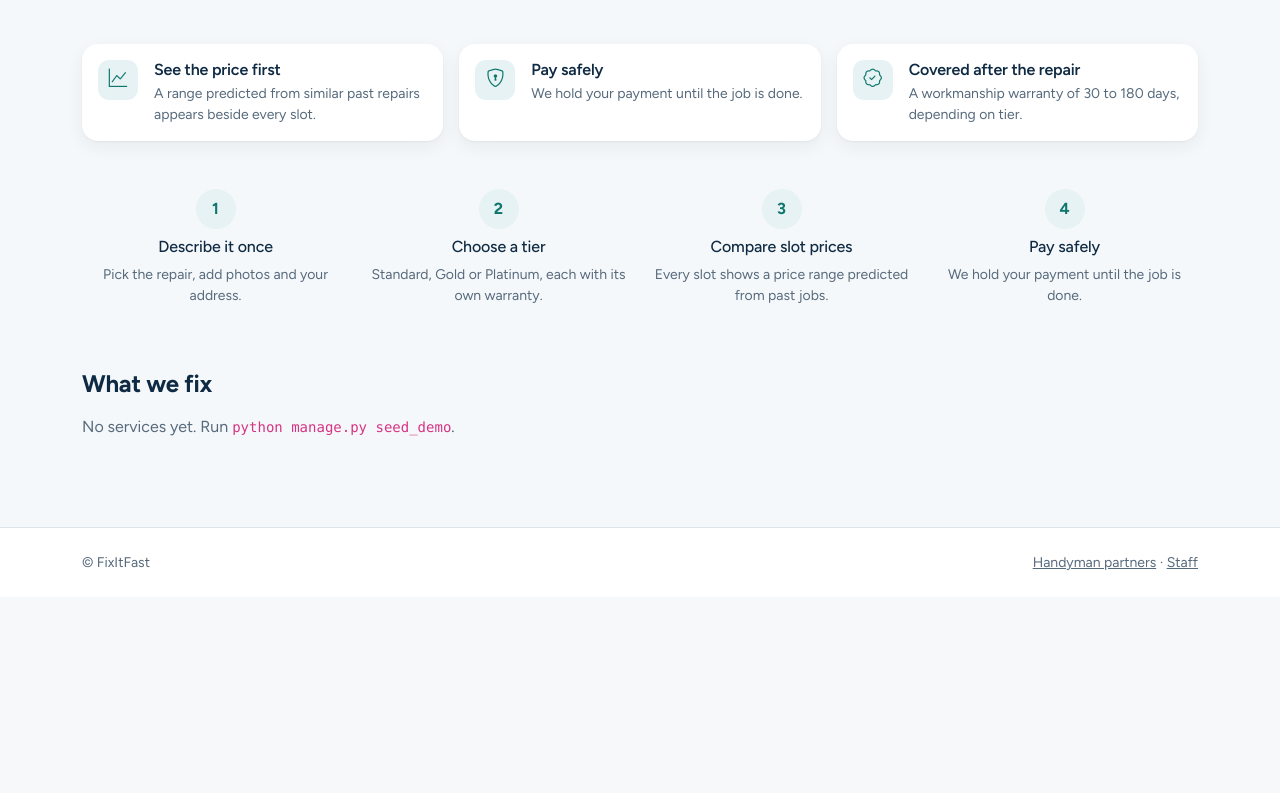
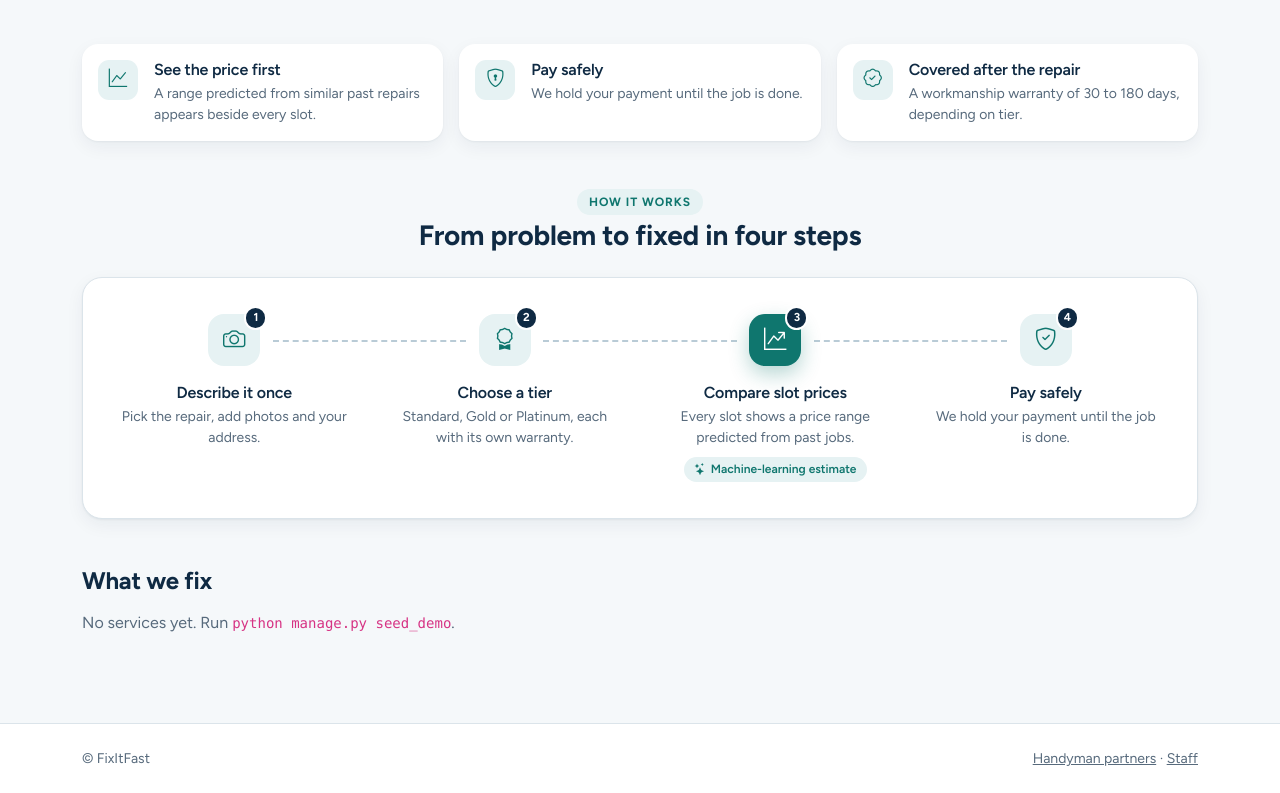
Before and after one commit to KeithChan01/FixItFast, a Django app: page / in a window 1280 px wide. Shown: the part 460-1253 px from the top of the page. Before the commit the page ends 1030 px from the top, so only its background shows below. Run offline with Django 5.2, Linux system fonts and the light colour scheme; data that the repository does not hold is empty.

Commit message:
Redesign homepage "How it works" section
- Turn the four plain numbered steps into a panel with icon tiles,
  number badges and a dashed line joining the steps (across on large
  screens, down the left on small ones). Step 3 is highlighted with a
  "Machine-learning estimate" tag.
- Add an illustration (static/img/how-it-works.svg) beside the stacked
  steps at 768-991px, where the panel's right half was empty.
- Remove a duplicate class attribute on the hero image.

```diff
--- a/fixitfastproj/static/css/fixitfast.css
+++ b/fixitfastproj/static/css/fixitfast.css
@@ -155,9 +155,63 @@ input[type=checkbox], input[type=radio] { accent-color: var(--ff-teal); }
   flex: none; width: 2.5rem; height: 2.5rem; display: grid; place-items: center;
   border-radius: .7rem; background: var(--ff-mist); color: var(--ff-teal); font-size: 1.15rem;
 }
-.step-num {
-  width: 2.5rem; height: 2.5rem; line-height: 2.5rem; margin: 0 auto;
-  border-radius: 50%; background: var(--ff-mist); color: var(--ff-teal); font-weight: 700;
+/* Home "How it works": numbered icon tiles joined by a dashed line. Stacked with the
+   line running down the left on small screens, four across on large ones. */
+.eyebrow {
+  display: inline-block; padding: .25rem .75rem; border-radius: 999px;
+  background: var(--ff-mist); color: var(--ff-teal);
+  font-size: .75rem; font-weight: 700; letter-spacing: .08em; text-transform: uppercase;
+}
+.steps-panel {
+  padding: 1.5rem;
+  background: #fff; border: 1px solid var(--ff-line); border-radius: 1.25rem;
+  box-shadow: var(--bs-box-shadow-sm);
+}
+.steps { list-style: none; margin: 0; padding: 0; display: grid; gap: 1.75rem; }
+/* Illustration beside the stacked steps; hidden on phones (too narrow) and on
+   large screens, where the four steps already fill the width. */
+.steps-art { display: none; width: 100%; height: auto; }
+@media (min-width: 768px) and (max-width: 991.98px) {
+  .steps-panel { display: grid; grid-template-columns: 1fr minmax(0, 18rem); gap: 2rem; align-items: center; }
+  .steps-art { display: block; }
+}
+.step { position: relative; padding-left: 4.5rem; min-height: 3.25rem; }
+.step-icon {
+  position: absolute; left: 0; top: 0; z-index: 1;
+  width: 3.25rem; height: 3.25rem; display: grid; place-items: center;
+  border-radius: 1rem; background: var(--ff-mist); color: var(--ff-teal); font-size: 1.4rem;
+  transition: transform .15s;
+}
+.step:hover .step-icon { transform: translateY(-2px); }
+.step-badge {
+  position: absolute; top: -.45rem; right: -.45rem;
+  width: 1.45rem; height: 1.45rem; display: grid; place-items: center;
+  border: 2px solid #fff; border-radius: 50%;
+  background: var(--ff-navy); color: #fff; font-size: .72rem; font-weight: 700;
+}
+.step:not(:last-child)::before {
+  content: ''; position: absolute; left: 1.625rem; top: 3.75rem; bottom: -1.25rem;
+  border-left: 2px dashed #b9cbd6;
+}
+.step-featured .step-icon {
+  background: var(--ff-teal); color: #fff;
+  box-shadow: 0 .5rem 1.25rem rgba(15, 118, 110, .3);
+}
+.step-tag {
+  display: inline-flex; align-items: center; gap: .3rem;
+  padding: .2rem .65rem; border-radius: 999px;
+  background: var(--ff-mist); color: var(--ff-teal); font-size: .75rem; font-weight: 600;
+}
+@media (min-width: 992px) {
+  .steps-panel { padding: 2.25rem 1.5rem; }
+  .steps { grid-template-columns: repeat(4, 1fr); gap: 1rem; }
+  .step { padding: 0 .75rem; text-align: center; }
+  .step-icon { position: relative; margin: 0 auto 1.1rem; }
+  /* From this icon's right edge to the next icon's left edge, across the 1rem grid gap. */
+  .step:not(:last-child)::before {
+    left: calc(50% + 2.4rem); right: calc(-50% + 1.4rem); top: 1.625rem; bottom: auto;
+    border-left: 0; border-top: 2px dashed #b9cbd6;
+  }
 }
 
 /* Admin panel layout: fixed sidebar on wide screens, stacked on narrow ones */
--- a/fixitfastproj/storefront/templates/storefront/home.html
+++ b/fixitfastproj/storefront/templates/storefront/home.html
@@ -24,7 +24,7 @@
     </div>
     <div class="col-lg-5">
       <img class="hero-photo" src="{% static 'img/handyman.jpg' %}" width="350" height="233"
-           alt="Handyman doing work" class="rounded-corners" fetchpriority="high">
+           alt="Handyman doing work" fetchpriority="high">
     </div>
   </div>
 </section>
@@ -44,12 +44,39 @@
   </div></div></div>
 </div>
 
-<div class="row g-3 mb-5 text-center">
-  <div class="col-md-3"><div class="step-num">1</div><h3 class="h6 mt-2">Describe it once</h3><p class="small text-secondary">Pick the repair, add photos and your address.</p></div>
-  <div class="col-md-3"><div class="step-num">2</div><h3 class="h6 mt-2">Choose a tier</h3><p class="small text-secondary">Standard, Gold or Platinum, each with its own warranty.</p></div>
-  <div class="col-md-3"><div class="step-num">3</div><h3 class="h6 mt-2">Compare slot prices</h3><p class="small text-secondary">Every slot shows a price range predicted from past jobs.</p></div>
-  <div class="col-md-3"><div class="step-num">4</div><h3 class="h6 mt-2">Pay safely</h3><p class="small text-secondary">We hold your payment until the job is done.</p></div>
-</div>
+<section class="how-it-works mb-5" aria-labelledby="how-heading">
+  <div class="text-center mb-4">
+    <span class="eyebrow">How it works</span>
+    <h2 id="how-heading" class="h3 mt-1 mb-0">From problem to fixed in four steps</h2>
+  </div>
+  <div class="steps-panel">
+  <ol class="steps">
+    <li class="step">
+      <div class="step-icon"><i class="bi bi-camera" aria-hidden="true"></i><span class="step-badge">1</span></div>
+      <h3 class="h6 fw-semibold mb-1">Describe it once</h3>
+      <p class="small text-secondary mb-0">Pick the repair, add photos and your address.</p>
+    </li>
+    <li class="step">
+      <div class="step-icon"><i class="bi bi-award" aria-hidden="true"></i><span class="step-badge">2</span></div>
+      <h3 class="h6 fw-semibold mb-1">Choose a tier</h3>
+      <p class="small text-secondary mb-0">Standard, Gold or Platinum, each with its own warranty.</p>
+    </li>
+    <li class="step step-featured">
+      <div class="step-icon"><i class="bi bi-graph-up-arrow" aria-hidden="true"></i><span class="step-badge">3</span></div>
+      <h3 class="h6 fw-semibold mb-1">Compare slot prices</h3>
+      <p class="small text-secondary mb-2">Every slot shows a price range predicted from past jobs.</p>
+      <span class="step-tag"><i class="bi bi-stars" aria-hidden="true"></i> Machine-learning estimate</span>
+    </li>
+    <li class="step">
+      <div class="step-icon"><i class="bi bi-shield-check" aria-hidden="true"></i><span class="step-badge">4</span></div>
+      <h3 class="h6 fw-semibold mb-1">Pay safely</h3>
+      <p class="small text-secondary mb-0">We hold your payment until the job is done.</p>
+    </li>
+  </ol>
+  {# Fills the empty half of the panel while the steps are stacked (tablet widths). #}
+  <img class="steps-art" src="{% static 'img/how-it-works.svg' %}" width="320" height="300" alt="" loading="lazy">
+  </div>
+</section>
 
 <h2 class="h4 mb-3">What we fix</h2>
 <div class="row g-3">
```
Also changed, not shown: fixitfastproj/static/img/how-it-works.svg (added).
